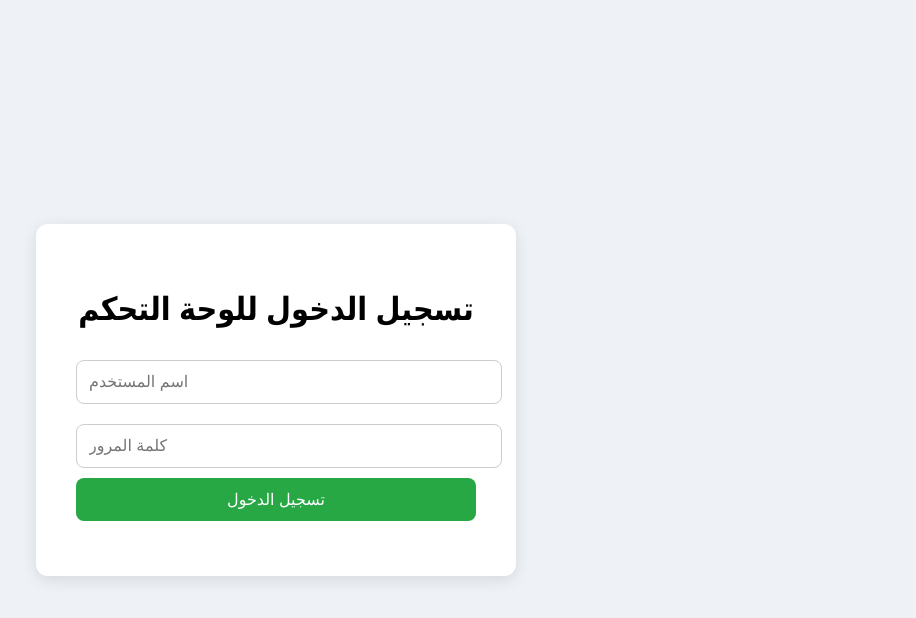
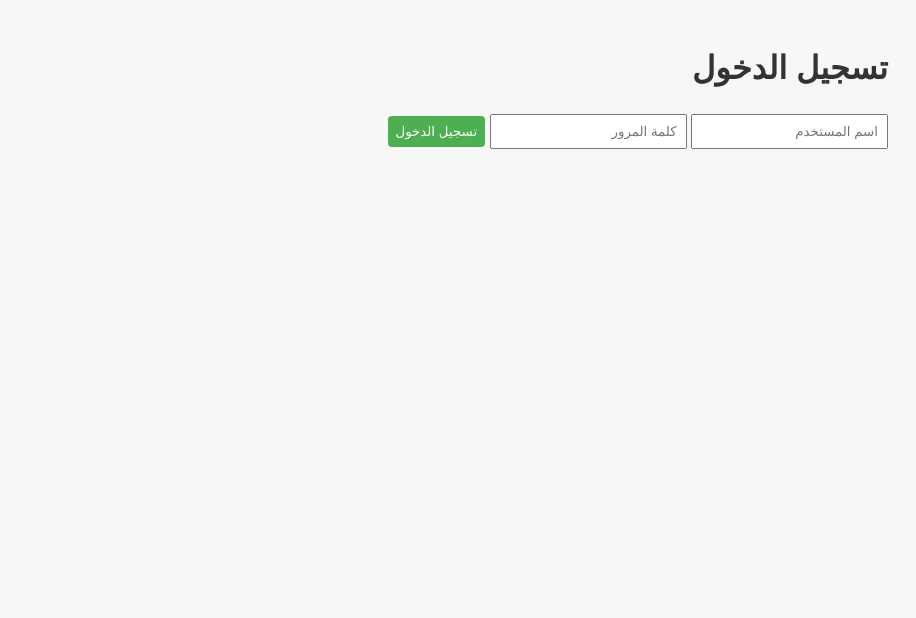
Before and after one commit to johnlatif2026/Leaks, a website: page login.html in a window 1280 px wide. Shown: the whole page, without its empty margins (364-1280 px from the left). Drawn offline with Linux system fonts and the light colour scheme.

Commit message:
Update login.html

```diff
--- a/login.html
+++ b/login.html
@@ -2,70 +2,27 @@
 <html lang="ar">
 <head>
 <meta charset="UTF-8">
-<meta name="viewport" content="width=device-width, initial-scale=1.0">
 <title>تسجيل الدخول</title>
 <style>
-body {
-  font-family: 'Segoe UI', Tahoma, Geneva, Verdana, sans-serif;
-  background: #eef2f7;
-  display: flex;
-  align-items: center;
-  justify-content: center;
-  height: 100vh;
-  margin: 0;
-}
-.container {
-  background: #fff;
-  padding: 40px;
-  border-radius: 12px;
-  box-shadow: 0 4px 15px rgba(0,0,0,0.1);
-  text-align: center;
-  width: 90%;
-  max-width: 400px;
-}
-input {
-  width: 100%;
-  padding: 12px;
-  margin: 10px 0;
-  border-radius: 8px;
-  border: 1px solid #ccc;
-  font-size: 16px;
-}
-button {
-  width: 100%;
-  padding: 12px;
-  background: #28a745;
-  color: #fff;
-  font-size: 16px;
-  border: none;
-  border-radius: 8px;
-  cursor: pointer;
-  transition: 0.3s;
-}
-button:hover {
-  background: #218838;
-}
-#status {
-  margin-top: 15px;
-  font-size: 14px;
-  color: red;
-}
+  body { font-family: Arial, sans-serif; direction: rtl; padding: 20px; background: #f7f7f7; }
+input, button { margin: 5px 0; padding: 8px; }
+button { cursor: pointer; background: #4CAF50; color: white; border: none; border-radius: 4px; }
+h1, h2 { color: #333; }
+ul { list-style-type: none; padding: 0; }
+li { background: #fff; margin: 5px 0; padding: 10px; border-radius: 4px; }
 </style>
 </head>
 <body>
-<div class="container">
-<h1>تسجيل الدخول للوحة التحكم</h1>
-<input type="text" id="username" placeholder="اسم المستخدم">
-<input type="password" id="password" placeholder="كلمة المرور">
-<button id="loginBtn">تسجيل الدخول</button>
-<p id="status"></p>
-</div>
+  <h1>تسجيل الدخول</h1>
+  <input type="text" id="username" placeholder="اسم المستخدم">
+  <input type="password" id="password" placeholder="كلمة المرور">
+  <button id="loginBtn">تسجيل الدخول</button>
 
 <script>
-document.getElementById('loginBtn').addEventListener('click', async () => {
-  const username = document.getElementById('username').value.trim();
-  const password = document.getElementById('password').value.trim();
-  if (!username || !password) return alert("اكمل جميع الحقول");
+document.getElementById("loginBtn").addEventListener("click", async () => {
+  const username = document.getElementById("username").value;
+  const password = document.getElementById("password").value;
+  if (!username || !password) return alert("اكتب اسم المستخدم وكلمة المرور");
 
   try {
     const res = await fetch("/api/login", {
@@ -73,16 +30,17 @@ document.getElementById('loginBtn').addEventListener('click', async () => {
       headers: { "Content-Type": "application/json" },
       body: JSON.stringify({ username, password })
     });
-
     const data = await res.json();
-    if (res.ok) {
+    if (data.token) {
       localStorage.setItem("jwt", data.token);
+      alert("تم تسجيل الدخول بنجاح!");
       window.location.href = "/dashboard";
     } else {
-      document.getElementById('status').innerText = data.error || "فشل تسجيل الدخول";
+      alert(data.error || "خطأ في تسجيل الدخول");
     }
   } catch (err) {
-    document.getElementById('status').innerText = "خطأ في الاتصال بالسيرفر";
+    console.error(err);
+    alert("حدث خطأ");
   }
 });
 </script>
```
